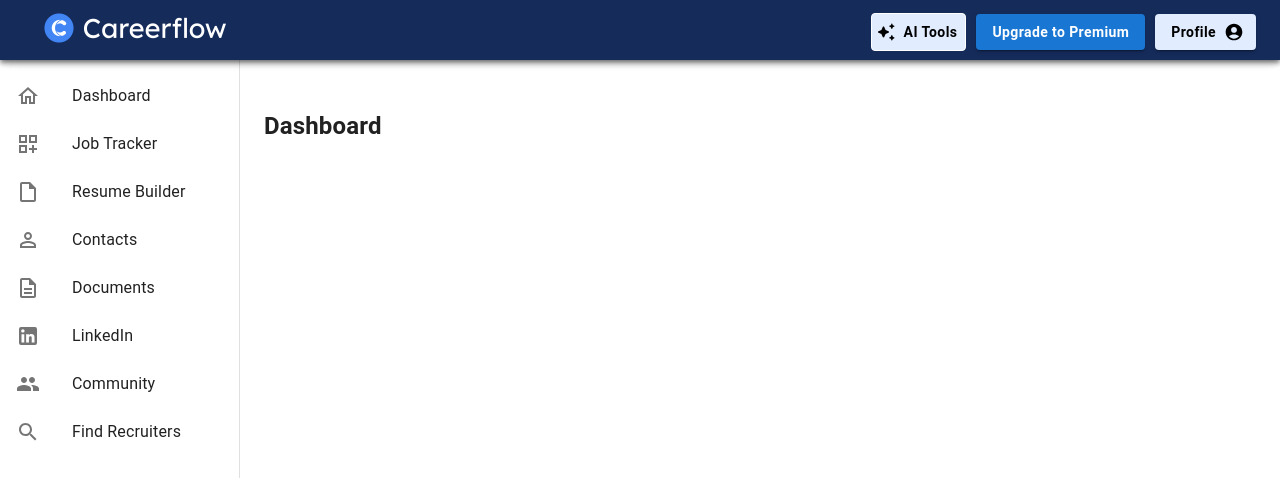
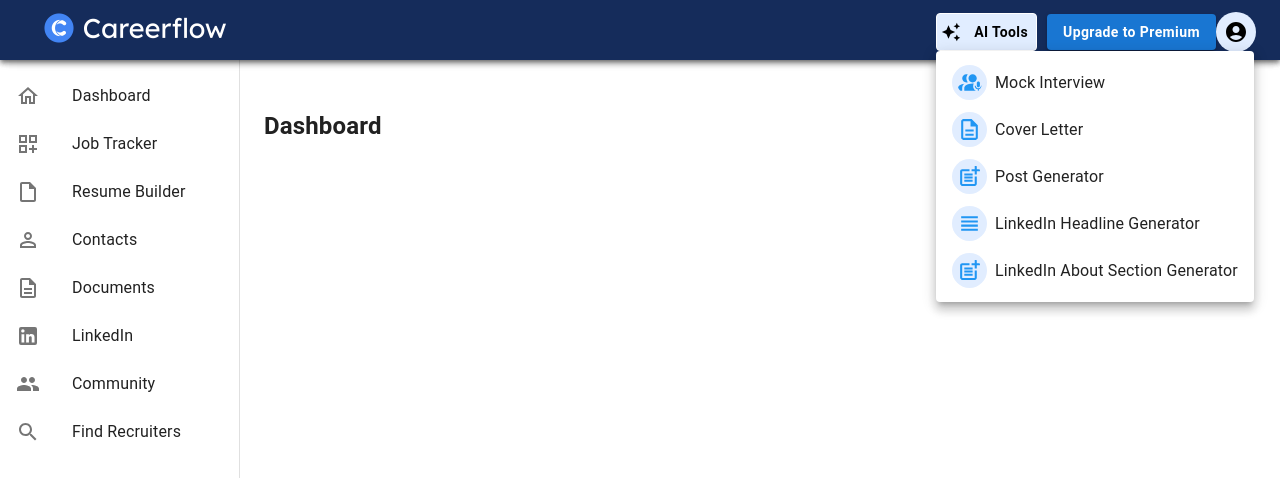
Before and after one commit to ankit8652/1stop.in, a React (Create React App) app: page / in a window 1280 px wide. Both pictures are taken after a click on the button "AI Tools". Shown: the top 478 px of the page. Built offline with nearby package versions, Linux system fonts and the light colour scheme.

Commit message:
navbar modified

```diff
--- a/src/components/Navbar.js
+++ b/src/components/Navbar.js
@@ -3,14 +3,40 @@
 import Toolbar from "@mui/material/Toolbar";
 import Typography from "@mui/material/Typography";
 import Button from "@mui/material/Button";
-import AutoAwesomeRoundedIcon from "@mui/icons-material/AutoAwesomeRounded";
+import Menu from "@mui/material/Menu";
+import MenuItem from "@mui/material/MenuItem";
+import IconButton from "@mui/material/IconButton";
 import AccountCircleRoundedIcon from "@mui/icons-material/AccountCircleRounded";
+import AutoAwesomeIcon from "@mui/icons-material/AutoAwesome";
+import InterpreterModeIcon from "@mui/icons-material/InterpreterMode";
+import DescriptionOutlinedIcon from "@mui/icons-material/DescriptionOutlined";
+import PostAddOutlinedIcon from "@mui/icons-material/PostAddOutlined";
+import ViewHeadlineOutlinedIcon from "@mui/icons-material/ViewHeadlineOutlined";
 
 export default function Navbar() {
+  const [anchorEl, setAnchorEl] = React.useState(null);
+
+  const handleMenuOpen = (event) => {
+    setAnchorEl(event.currentTarget);
+  };
+
+  const handleMenuClose = () => {
+    setAnchorEl(null);
+  };
+
+  const handleMenuItemClick = (menuItem) => {
+    console.log("Clicked on:", menuItem);
+    // Add your logic here for handling menu item clicks
+    handleMenuClose();
+  };
+
   return (
-    <AppBar position="static" sx={{ backgroundColor: "#152C5B", height: 60 }}>
+    <AppBar
+      position="static"
+      style={{ backgroundColor: "#152C5B", height: 60 }}
+    >
       <Toolbar>
-        <Typography variant="h6" component="div" sx={{ flexGrow: 1 }}>
+        <Typography variant="h6" component="div" style={{ flexGrow: 1 }}>
           <img
             src="/flow-logo.png"
             alt="Flow Logo"
@@ -19,36 +45,118 @@
         </Typography>
         <Button
           variant="text"
-          startIcon={<AutoAwesomeRoundedIcon />}
-          sx={{
+          startIcon={<AutoAwesomeIcon style={{ marginRight: 5 }} />}
+          onClick={handleMenuOpen}
+          style={{
             color: "#000",
             backgroundColor: "#E1EDFF",
-            "&:hover": { backgroundColor: "#E1EDFF" },
             border: "1px solid #FFF",
             fontWeight: "bold",
             textTransform: "none",
             fontFamily: "Roboto",
-            minWidth: 0, // Set minimum width to 0
-            marginRight: "10px",
+            minWidth: 0,
           }}
         >
           AI Tools
         </Button>
+        <Menu
+          anchorEl={anchorEl}
+          open={Boolean(anchorEl)}
+          onClose={handleMenuClose}
+        >
+          <MenuItem onClick={() => handleMenuItemClick("Mock Interview")}>
+            <InterpreterModeIcon
+              style={{
+                width: "35px",
+                height: "35px",
+                fontSize: "1.5rem",
+                color: "#2196F3",
+                marginRight: 8,
+                backgroundColor: "#E1EDFF",
+                borderRadius: "50%",
+                padding: 5,
+              }}
+            />
+            Mock Interview
+          </MenuItem>
+          <MenuItem onClick={() => handleMenuItemClick("Cover Letter")}>
+            <DescriptionOutlinedIcon
+              style={{
+                width: "35px",
+                height: "35px",
+                fontSize: "1.5rem",
+                color: "#2196F3",
+                marginRight: 8,
+                backgroundColor: "#E1EDFF",
+                borderRadius: "50%",
+                padding: 5,
+              }}
+            />
+            Cover Letter
+          </MenuItem>
+          <MenuItem onClick={() => handleMenuItemClick("Post Generator")}>
+            <PostAddOutlinedIcon
+              style={{
+                width: "35px",
+                height: "35px",
+                fontSize: "1.5rem",
+                color: "#2196F3",
+                marginRight: 8,
+                backgroundColor: "#E1EDFF",
+                borderRadius: "50%",
+                padding: 5,
+              }}
+            />
+            Post Generator
+          </MenuItem>
+          <MenuItem
+            onClick={() => handleMenuItemClick("LinkedIn Headline Generator")}
+          >
+            <ViewHeadlineOutlinedIcon
+              style={{
+                width: "35px",
+                height: "35px",
+                fontSize: "1.5rem",
+                color: "#2196F3",
+                marginRight: 8,
+                backgroundColor: "#E1EDFF",
+                borderRadius: "50%",
+                padding: 5,
+              }}
+            />
+            LinkedIn Headline Generator
+          </MenuItem>
+          <MenuItem onClick={handleMenuClose}>
+            <PostAddOutlinedIcon
+              style={{
+                width: "35px",
+                height: "35px",
+                fontSize: "1.5rem",
+                color: "#2196F3",
+                marginRight: 8,
+                backgroundColor: "#E1EDFF",
+                borderRadius: "50%",
+                padding: 5,
+              }}
+            />
+            LinkedIn About Section Generator
+          </MenuItem>
+          {/* Add other menu items similarly */}
+        </Menu>
         <Button
           variant="contained"
-          sx={{
+          style={{
             fontWeight: "bold",
             textTransform: "none",
             fontFamily: "Roboto",
-            minWidth: 0, // Set minimum width to 0
-            marginRight: "10px",
+            minWidth: 0,
+            marginLeft: 10,
           }}
         >
           Upgrade to Premium
         </Button>
-        <Button
-          variant="contained"
-          sx={{
+        <IconButton
+          style={{
             backgroundColor: "#E1EDFF",
             color: "#000",
             "&:hover": { backgroundColor: "#E1EDFF" },
@@ -57,10 +165,9 @@
             fontFamily: "Roboto",
             minWidth: 0, // Set minimum width to 0
           }}
-          endIcon={<AccountCircleRoundedIcon />}
         >
-          Profile
-        </Button>
+          <AccountCircleRoundedIcon />
+        </IconButton>
       </Toolbar>
     </AppBar>
   );
```
